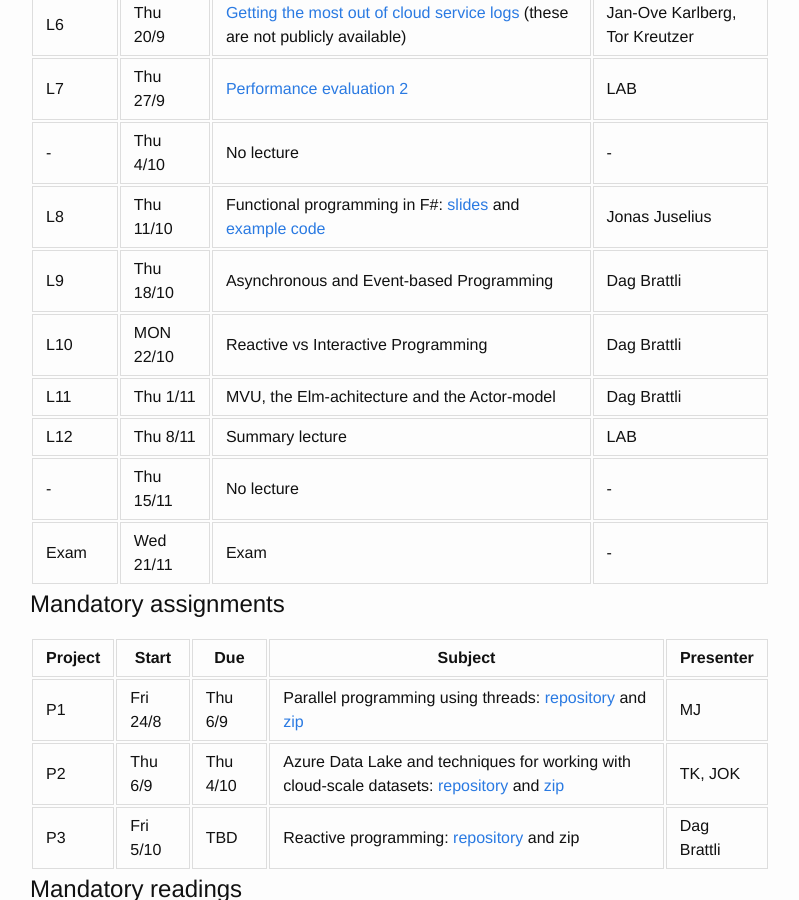
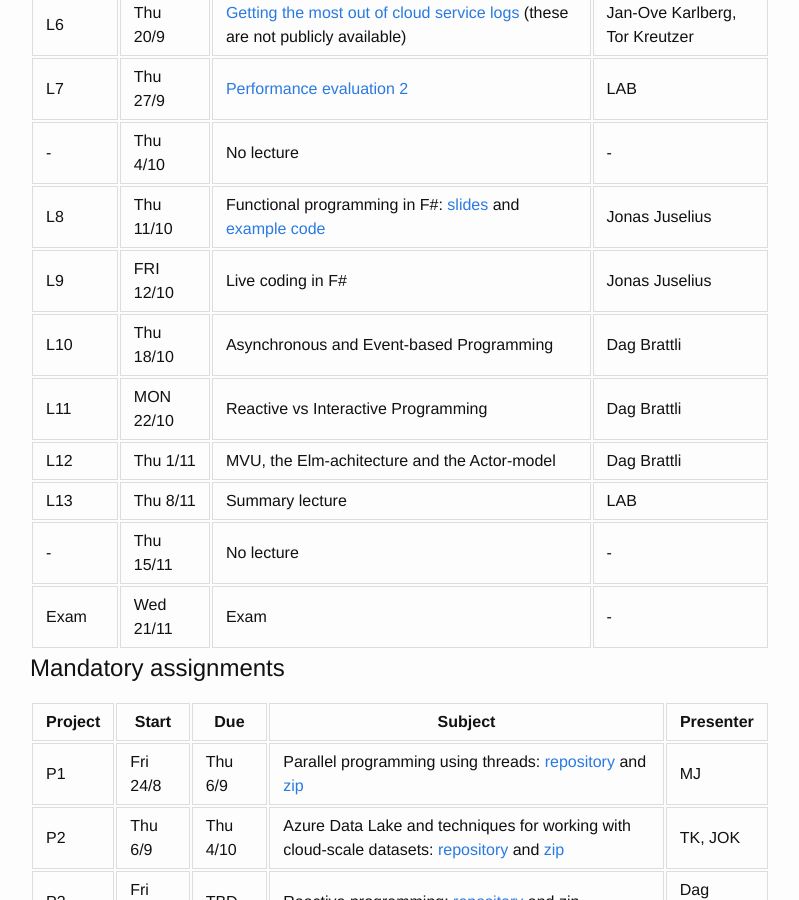
Before and after one commit to uit-inf-2202-f18/uit-inf-2202-f18.github.io, a Jekyll site: the page built from index.md, in a window 1280 px wide and 900 px high, scrolled down 1160 px. Shown: the whole window, without its empty margins (240-1039 px from the left). Built offline with Jekyll 4.4.1, drawn with Linux system fonts in a browser that asks for light colours; our own code applies the rules of GitHub Pages for plain Markdown files.

Commit message:
Added todays live coding lecture

```diff
--- a/index.md
+++ b/index.md
@@ -41,10 +41,11 @@ Refer to the lecture and mandatory assignment plan, and e-mails for which room i
 | L7      | Thu 27/9  | [Performance evaluation 2](lectures/07-performance-evaluation2.pptx) | LAB       |
 | -       | Thu 4/10  | No lecture                                                           | -         |
 | L8      | Thu 11/10 | Functional programming in F#: [slides](lecture-08-fsharp.pdf) and [example code](https://github.com/juselius/FSharpByExample) | Jonas Juselius |
-| L9      | Thu 18/10 | Asynchronous and Event-based Programming      | Dag Brattli |
-| L10     | MON 22/10 | Reactive vs Interactive Programming           | Dag Brattli |
-| L11     | Thu 1/11  | MVU, the Elm-achitecture and the Actor-model  | Dag Brattli |
-| L12     | Thu 8/11  | Summary lecture                               | LAB       |
+| L9      | FRI 12/10 | Live coding in F#                                                    | Jonas Juselius |
+| L10     | Thu 18/10 | Asynchronous and Event-based Programming      | Dag Brattli |
+| L11     | MON 22/10 | Reactive vs Interactive Programming           | Dag Brattli |
+| L12     | Thu 1/11  | MVU, the Elm-achitecture and the Actor-model  | Dag Brattli |
+| L13     | Thu 8/11  | Summary lecture                               | LAB       |
 | -       | Thu 15/11 | No lecture                                    | -         |
 | Exam    | Wed 21/11 | Exam                                          | -         |
 
```
